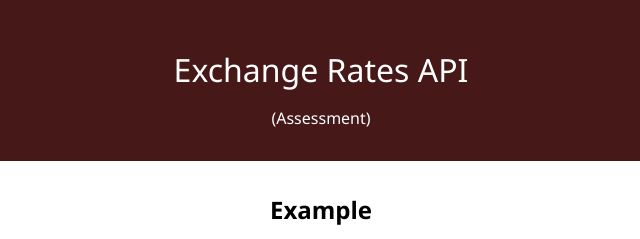
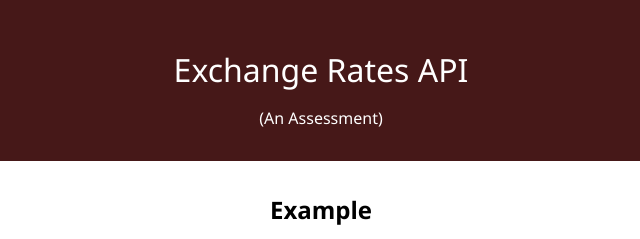
Before and after one commit to isaacsokari/currency-rates-api, a website: page views/index.html in a window 1280 px wide. Shown: the top 239 px of the page, 319-959 px from the left. Drawn offline with Linux system fonts and the light colour scheme.

Commit message:
chore: fixed typo in header

```diff
--- a/views/index.html
+++ b/views/index.html
@@ -68,7 +68,7 @@
   <body>
     <header>
       <h1>Exchange Rates API</h1>
-      <p>(Assessment)</p>
+      <p>(An Assessment)</p>
     </header>
     <main>
       <h2>Example</h2>
```
